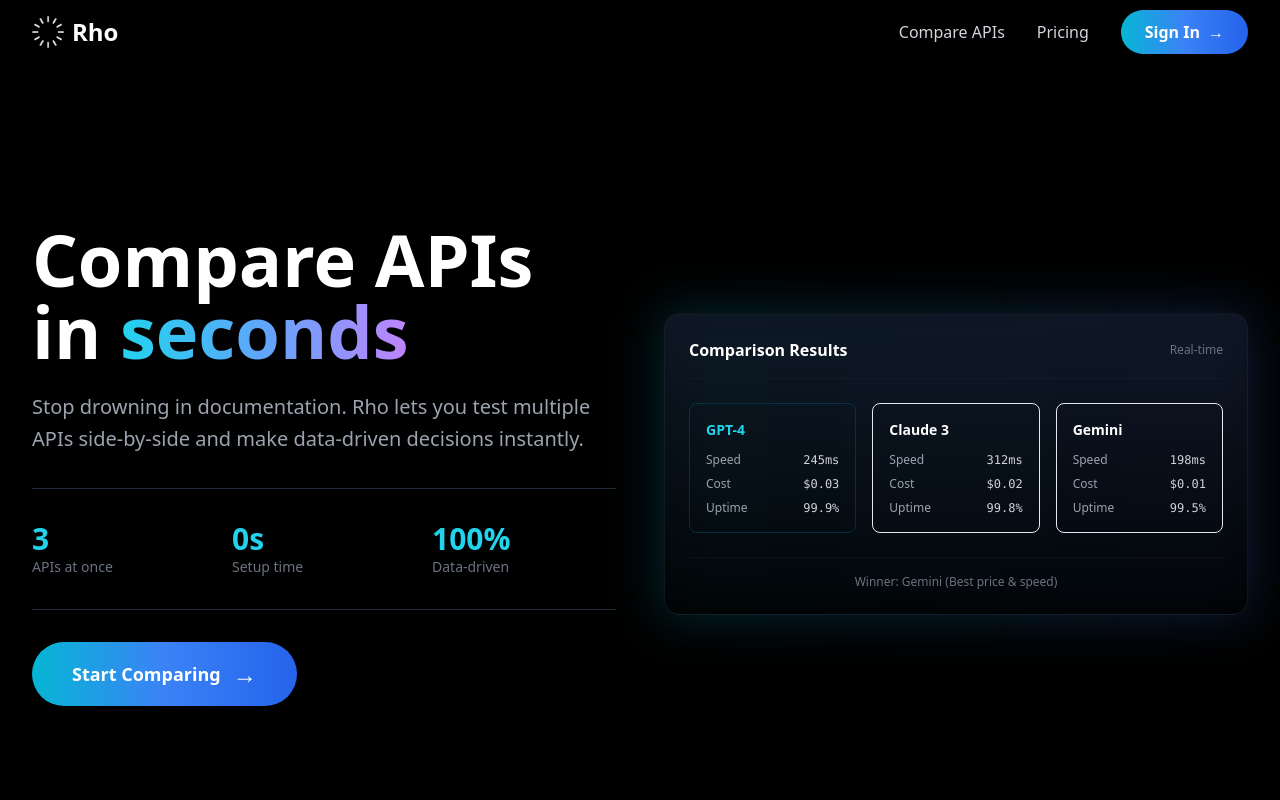
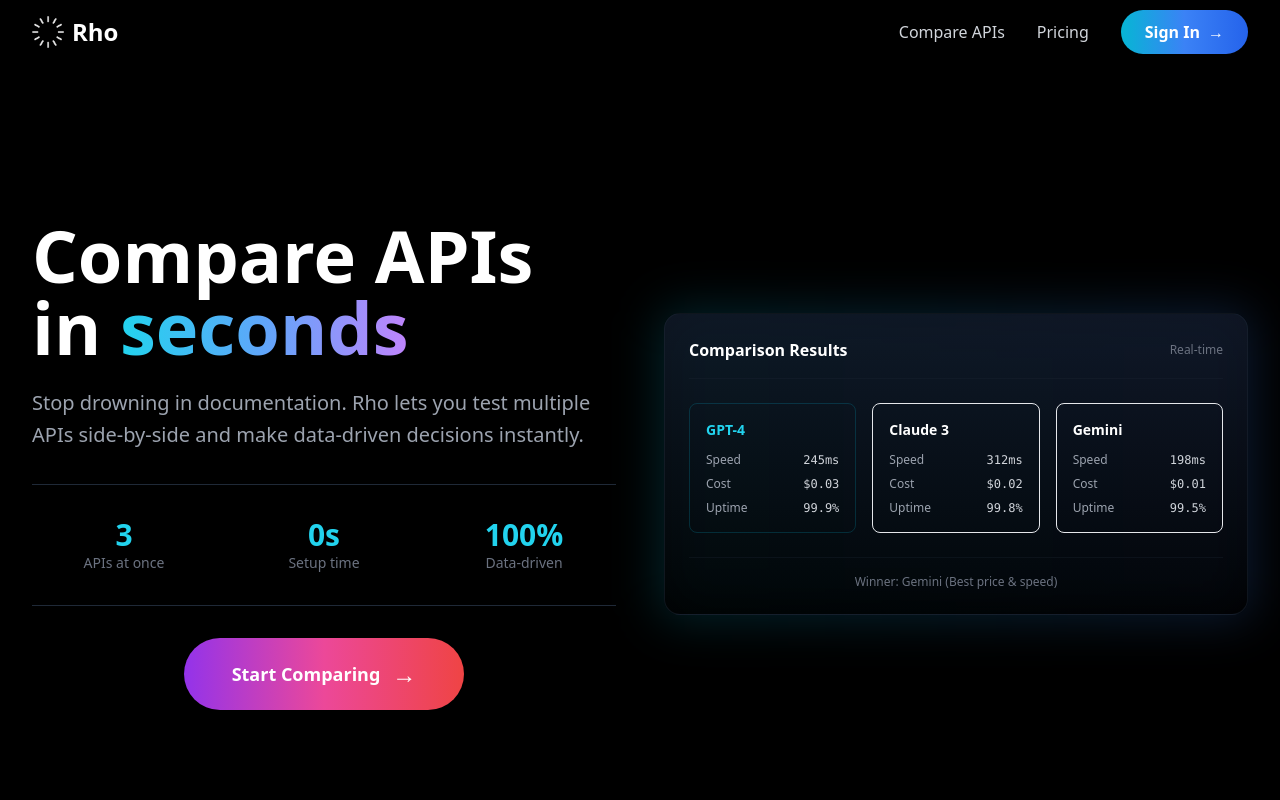
Before and after one commit to rainazab/CH12.0, a Next.js app in the folder rho-api-platform/: page / in a window 1280 px wide. Shown: the top 800 px of the page. Built offline with nearby package versions, Linux system fonts and the light colour scheme; no server answers.

Commit message:
Fine-tune hero section layout: center stats and button, align text left, adjust positioning

```diff
--- a/rho-api-platform/app/page.tsx
+++ b/rho-api-platform/app/page.tsx
@@ -18,25 +18,25 @@ export default function Home() {
     <div className="relative bg-black overflow-hidden">
 
       {/* HERO SECTION */}
-      <section className="relative z-10 min-h-screen flex items-center justify-center px-4 sm:px-6 lg:px-8 py-20">
+      <section className="relative z-10 min-h-screen flex items-center justify-center px-4 sm:px-6 lg:px-8 pt-0">
         <div className="max-w-7xl mx-auto w-full">
           <div className="grid lg:grid-cols-2 gap-12 items-center">
             {/* Left: Content */}
-            <div className="space-y-8">
-              <div className="space-y-6">
+            <div className="space-y-8 flex flex-col items-center">
+              <div className="space-y-6 text-left">
                 <h1 className="text-6xl lg:text-7xl font-bold text-white leading-tight">
                   Compare APIs in{' '}
                   <span className="bg-gradient-to-r from-cyan-400 via-blue-400 to-purple-400 bg-clip-text text-transparent">
                     seconds
                   </span>
                 </h1>
-                <p className="text-xl text-gray-400 leading-relaxed">
+                <p className="text-xl text-gray-400 leading-relaxed max-w-2xl">
                   Stop drowning in documentation. Rho lets you test multiple APIs side-by-side and make data-driven decisions instantly.
                 </p>
               </div>
 
               {/* Stats */}
-              <div className="grid grid-cols-3 gap-4 py-8 border-y border-gray-800">
+              <div className="grid grid-cols-3 gap-4 py-8 border-y border-gray-800 w-full text-center">
                 <div>
                   <div className="text-3xl font-bold text-cyan-400">3</div>
                   <p className="text-sm text-gray-500">APIs at once</p>
@@ -54,7 +54,7 @@ export default function Home() {
               {/* Hero CTA */}
               <Link
                 href="/compare"
-                className="inline-flex items-center justify-center gap-3 px-10 py-4 bg-gradient-to-r from-cyan-500 via-blue-500 to-blue-600 text-white font-bold text-lg rounded-full hover:shadow-2xl hover:shadow-cyan-500/50 transition transform hover:scale-110 w-fit"
+                className="flex items-center justify-center gap-3 px-12 py-5 bg-gradient-to-r from-purple-600 via-pink-500 to-red-500 text-white font-bold text-lg rounded-full hover:shadow-2xl hover:shadow-purple-500/50 transition transform hover:scale-110"
               >
                 Start Comparing
                 <span className="text-2xl">→</span>
```
